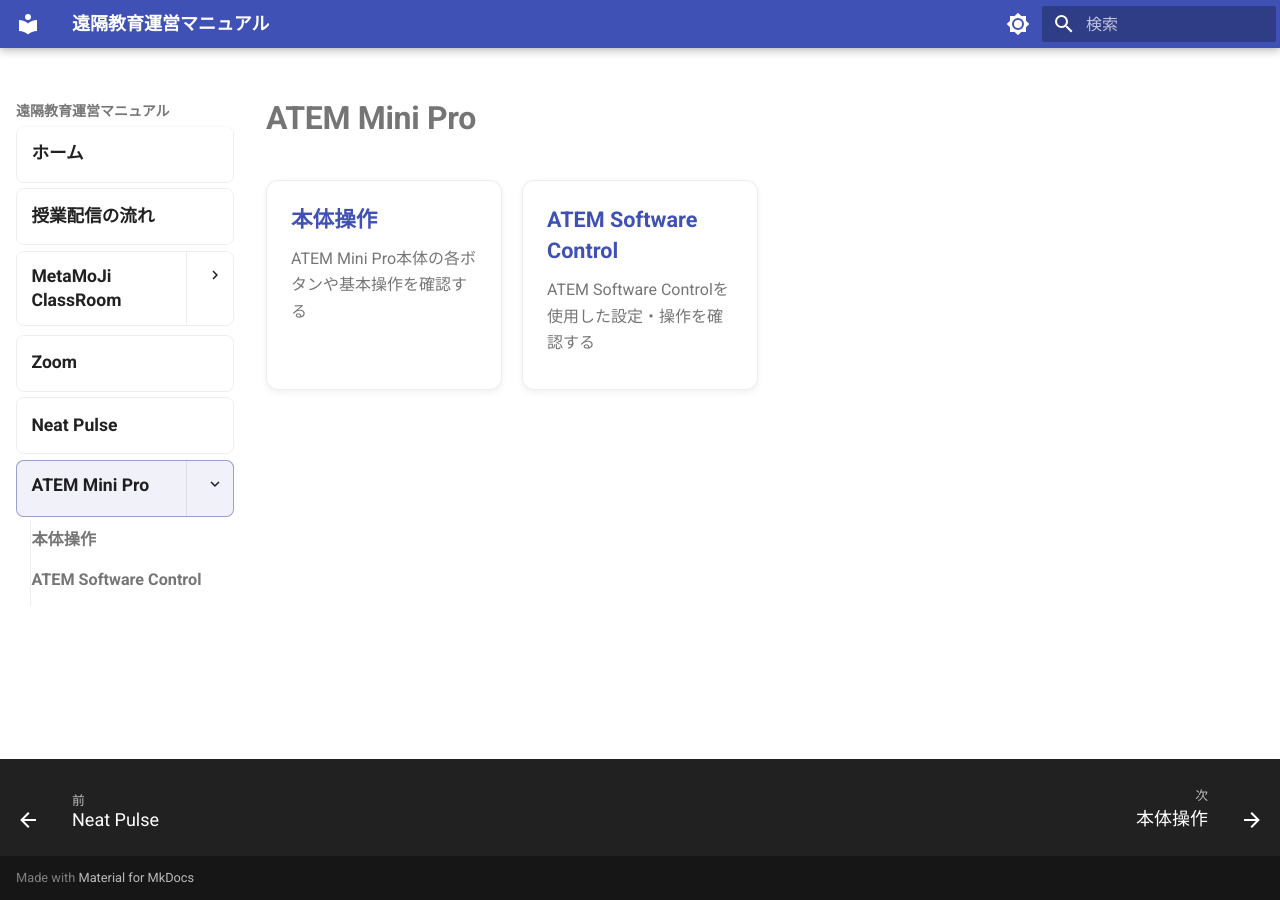
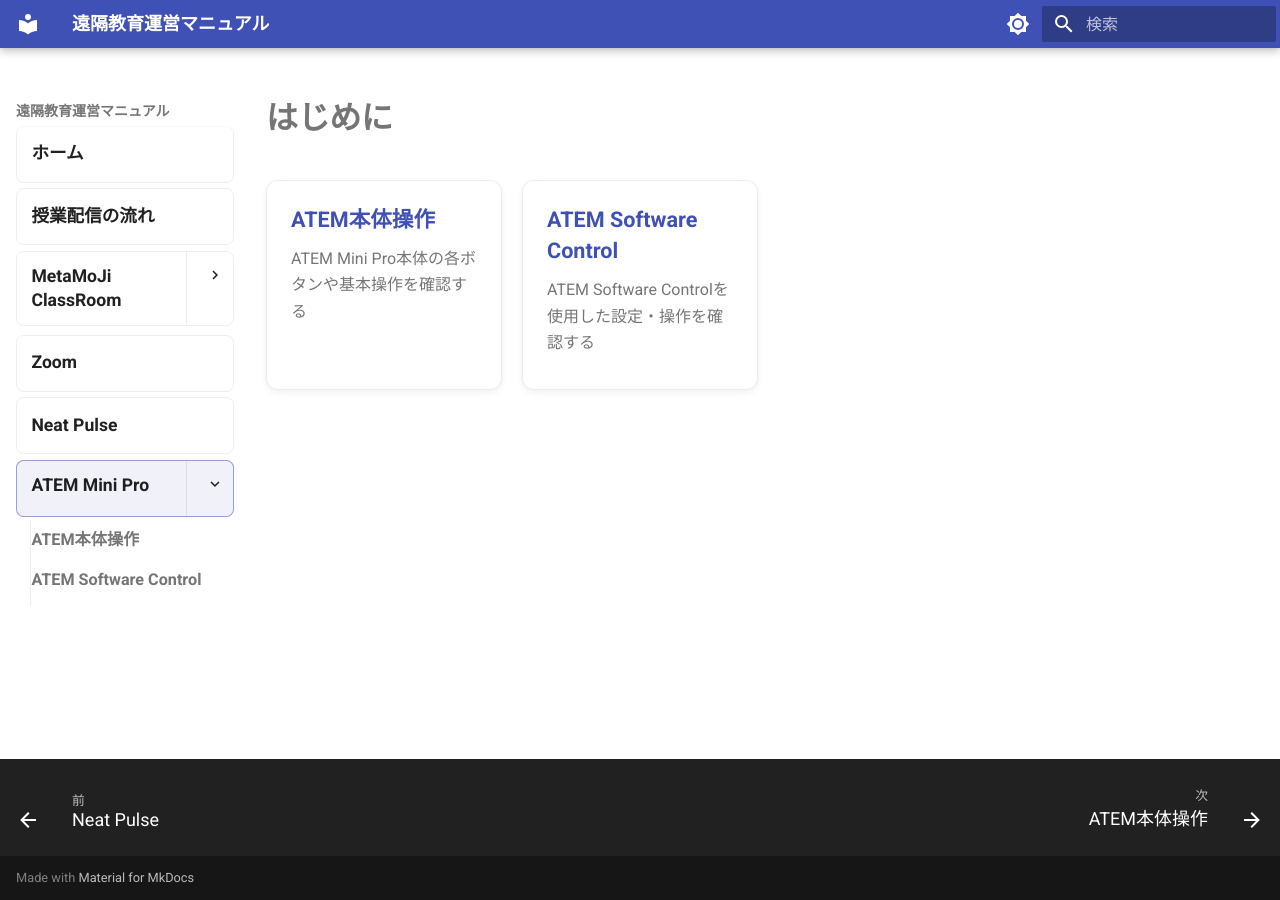
Before and after one commit to a-recs/remote-manual, an MkDocs documentation site: the page built from docs/atem-mini-pro/index.md, in a window 1280 px wide. Built offline with MkDocs 1.6.1 and Material for MkDocs 9.7.7, drawn with Linux system fonts in a browser that asks for light colours.

Commit message:
ATEM Mini Proのナビゲーションを整理

```diff
--- a/docs/atem-mini-pro/index.md
+++ b/docs/atem-mini-pro/index.md
@@ -1,8 +1,8 @@
-# ATEM Mini Pro
+# はじめに
 
 <div class="manual-home-grid">
   <a class="manual-home-card" href="operation/">
-    <strong>本体操作</strong>
+    <strong>ATEM本体操作</strong>
     <span>ATEM Mini Pro本体の各ボタンや基本操作を確認する</span>
   </a>
 
--- a/docs/atem-mini-pro/operation/index.md
+++ b/docs/atem-mini-pro/operation/index.md
@@ -1,4 +1,4 @@
-# 本体操作
+# ATEM本体操作
 
 ATEM Mini Pro本体で、授業中に使用する基本操作を説明します。
 
--- a/mkdocs.yml
+++ b/mkdocs.yml
@@ -25,8 +25,8 @@ nav:
   - Zoom: zoom/index.md
   - Neat Pulse: neat-pulse/index.md
   - ATEM Mini Pro:
-      - atem-mini-pro/index.md
-      - 本体操作: atem-mini-pro/operation/index.md
+      - はじめに: atem-mini-pro/index.md
+      - ATEM本体操作: atem-mini-pro/operation/index.md
       - ATEM Software Control: atem-mini-pro/software-control/index.md
 
 theme:
```
